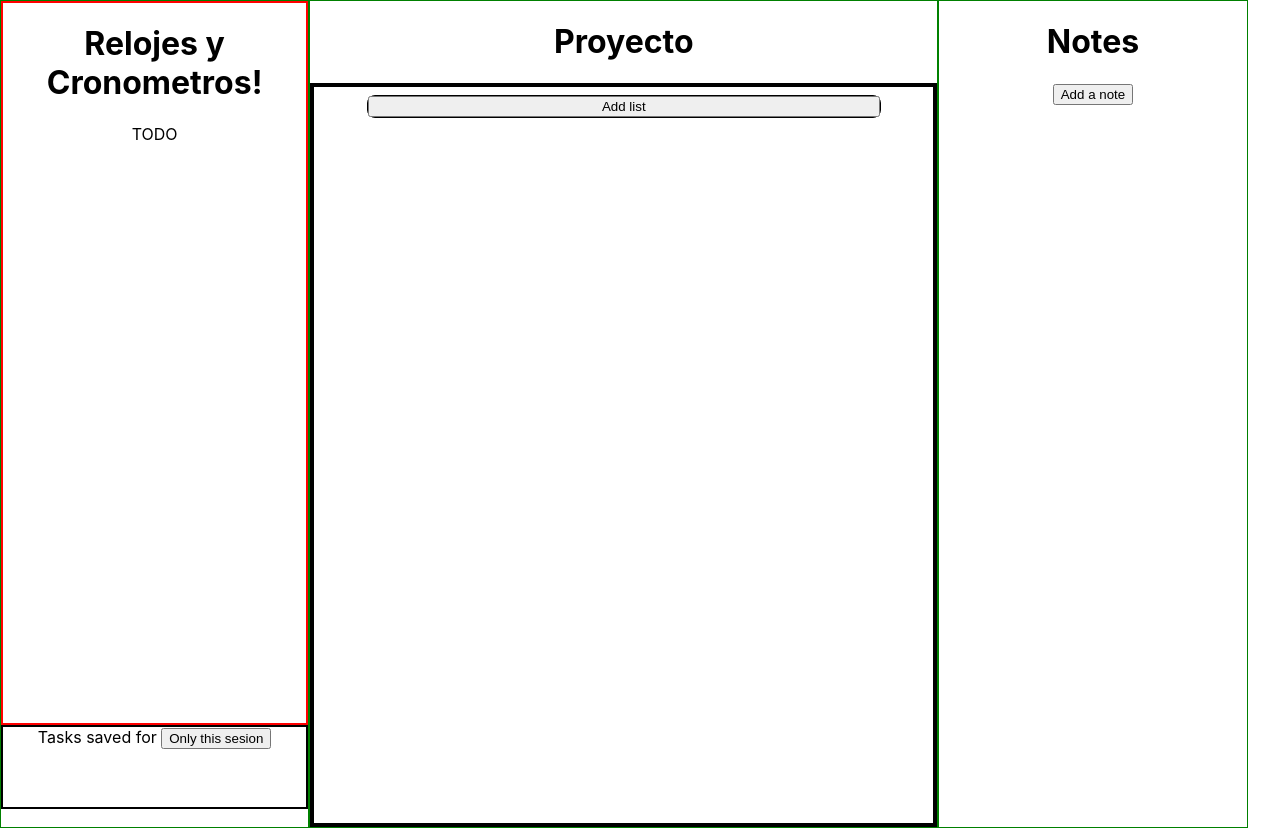
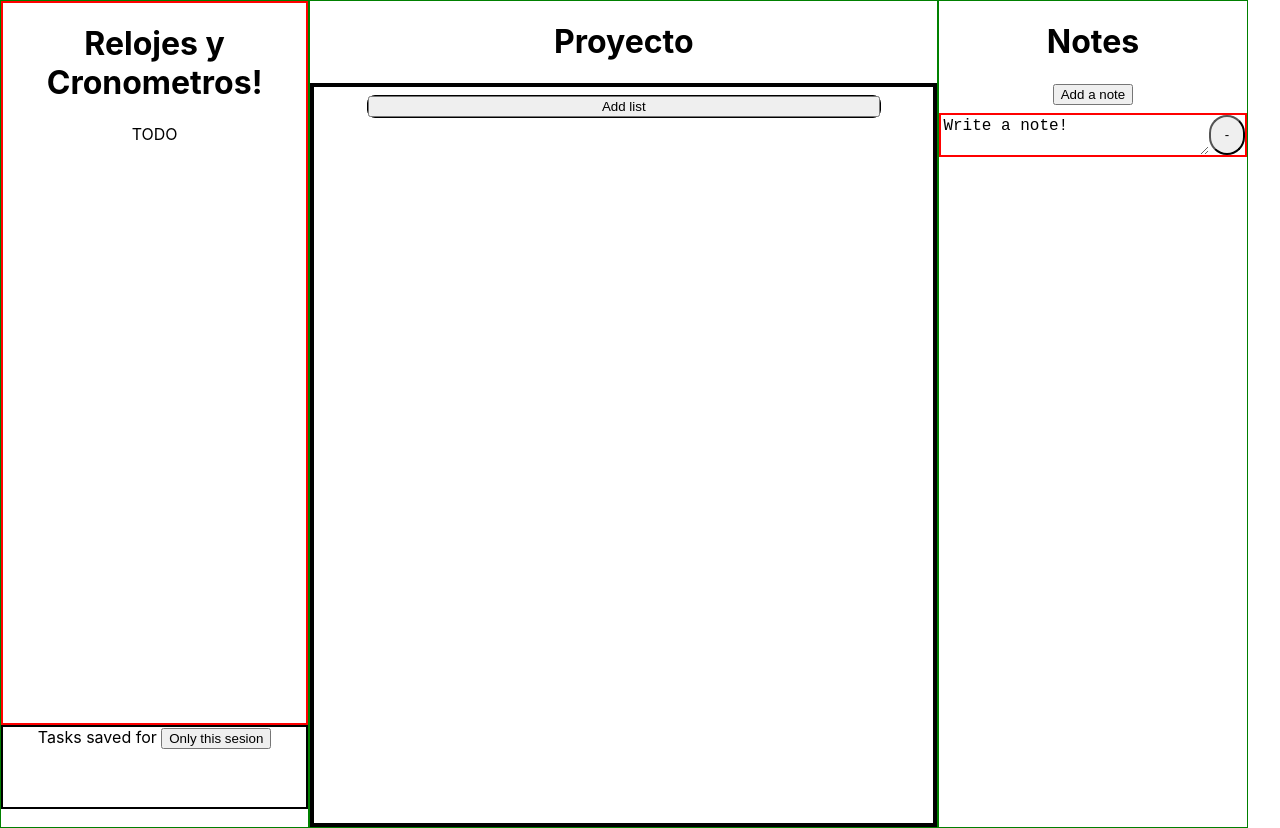
Before and after one commit to agutig/react_ex4, a React (Create React App) app: page / in a window 1280 px wide. Both pictures are taken after a click on the button "Add a note". Built offline with nearby package versions, Linux system fonts and the light colour scheme.

Commit message:
aaaaaaaaa

```diff
--- a/src/components/note.jsx
+++ b/src/components/note.jsx
@@ -1,27 +1,34 @@
 import React from 'react'
-import {useState} from 'react'
+import '../styles/note.css'
 
 
 function Note(props){
 
-    const [text, setText] = useState(props.list.name)
+
+    let text = props.text
+
 
     function refreshText(ev) {
 
-        setText(ev.target.value)
-        const refreshedText= props.db.map(TM => {
-            console.log(props.db)
-            if(props.list.id === TM.id ) {
-                TM.text = text;
+        text = ev.target.value;
+        const refreshedText= props.list.map(note => {
+
+            if(props.id === note.id ) {
+                note.text = ev.target.value;
             }
-            return TM
+            console.log(note.text)
+            return note
         })
         props.refresh(refreshedText)
     }
 
+
+    /* EN EL INPUT:    */
+
     return(
-        <div>
-            <input onChange={ev => refreshText(ev)}  className='note' value='hola'/>
+        <div className='noteContainer'>
+            <textarea onChange={ev => refreshText(ev)} className='noteInput' value={text}/>
+            <button className='noteButton' >-</button>
         </div>
     );
 
--- a/src/components/notesManager.jsx
+++ b/src/components/notesManager.jsx
@@ -1,17 +1,26 @@
 import React, { useState } from 'react'
 import Note from './note';
+import {v4 as uuidv4} from  'uuid'
 
 
 function NotesManager(){
 
     const [notesList , setNotesList] = useState([]);
 
+    function addNote(){
+        const newNote = {
+            id : uuidv4(),
+            text : "Write a note!"
+        }
+
+        setNotesList([newNote,...notesList])
+    }
 
     return(
         <div>
             <h1>Notes</h1>
-            <button>Add a note</button>
-            {notesList.map((note) => <Note/>)}
+            <button onClick={() => addNote()} >Add a note</button>
+            {notesList.map((note) => <Note list={notesList} refresh={setNotesList} text={note.text} id={note.id} key={note.id}/>)}
         </div>
     );
 
--- /dev/null
+++ b/src/styles/note.css
@@ -0,0 +1,27 @@
+
+.noteContainer{
+    border: 2px red solid;
+    max-height: 15vh;
+    margin-top: 1vh;
+    word-wrap: break-word;
+    display: flex;
+}
+
+.noteInput{
+
+    border: none;
+    font-size: 2vh;
+    max-height: 12vh;
+    min-height: fit-content;
+    height: max-content;
+    width: 24vw;
+    word-wrap: break-word;
+    text-align: left;
+    resize: vertical;
+
+}
+
+.noteButton{
+    width: 3vw;
+    border-radius: 20px;
+}
```
